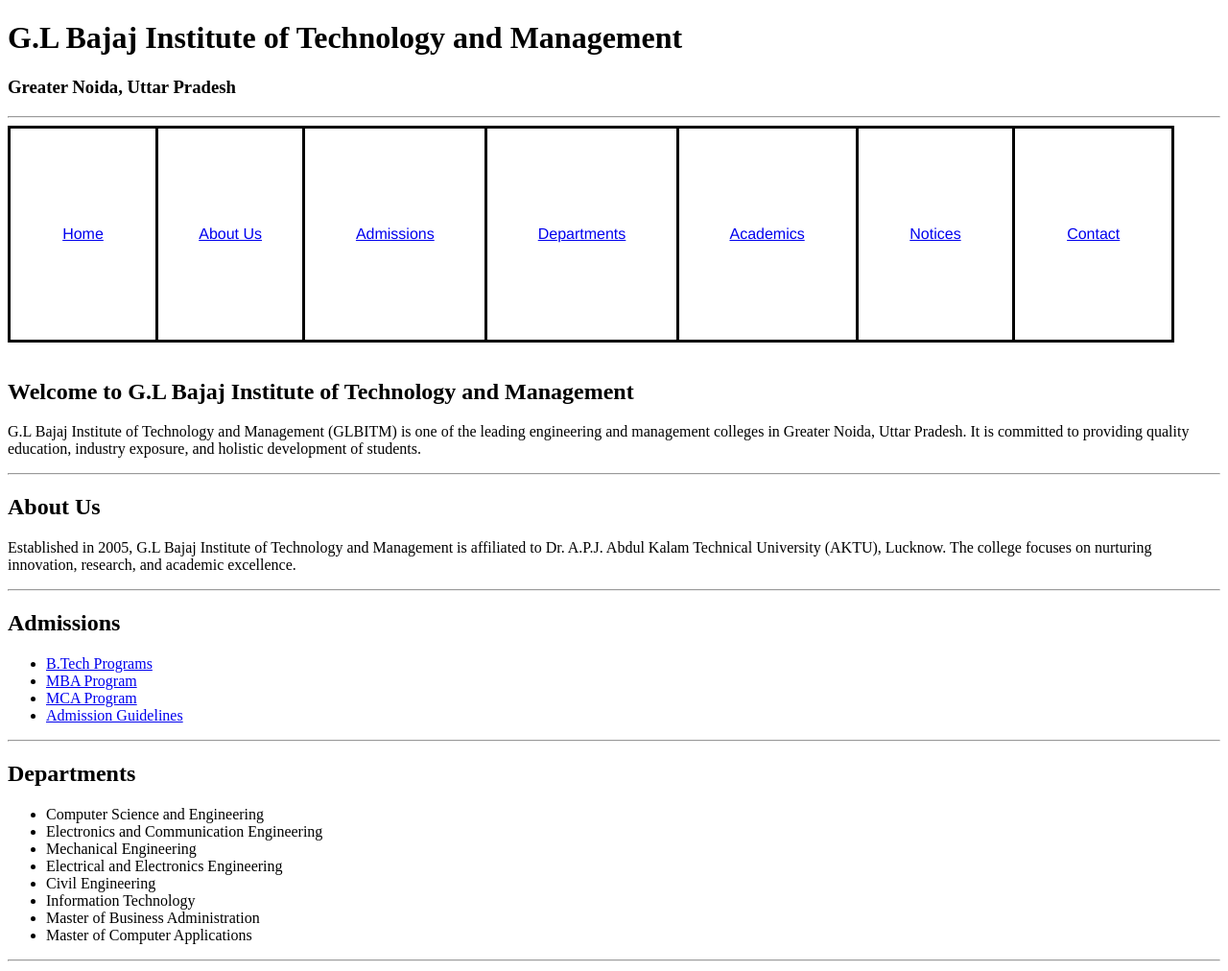
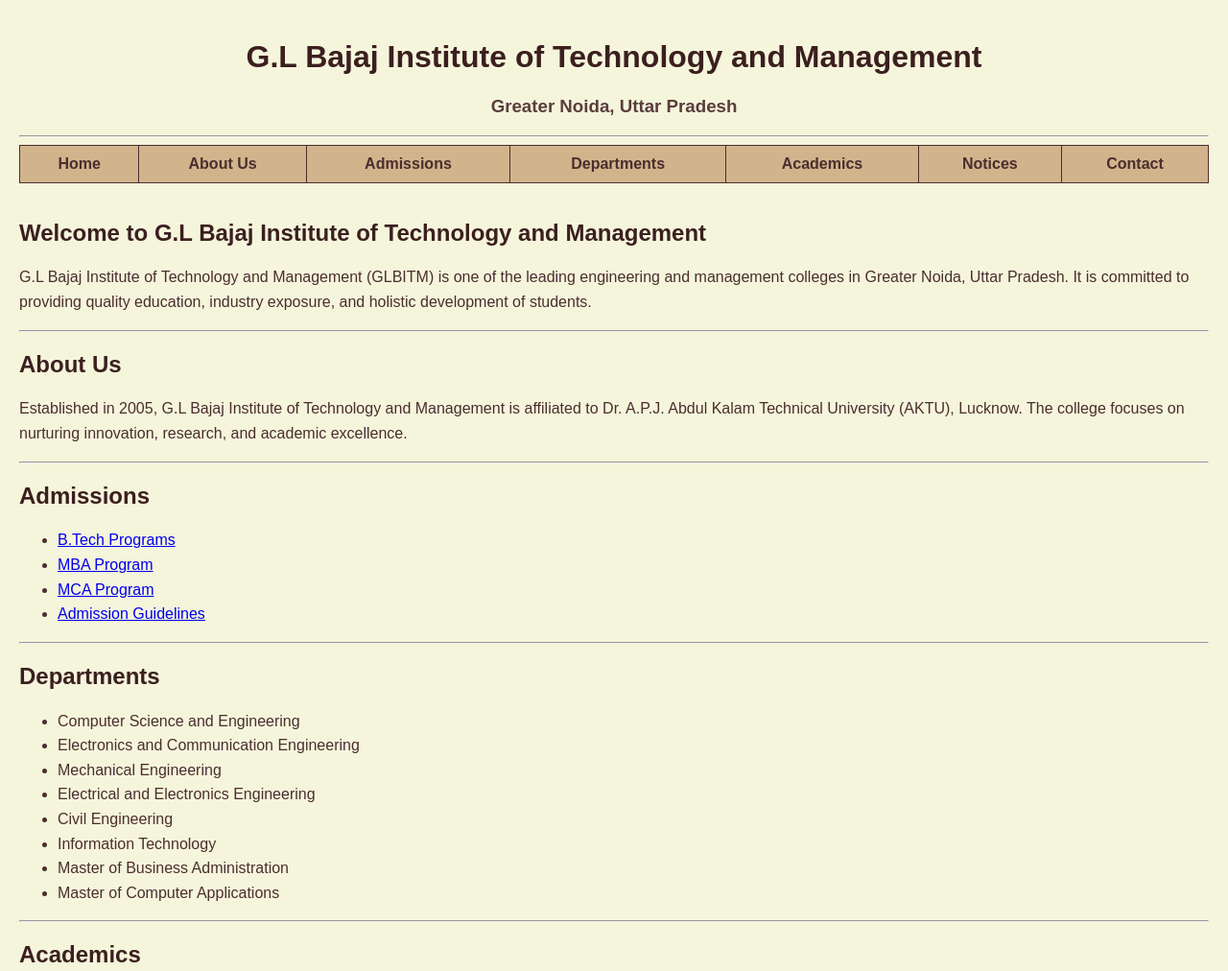
Before and after one commit to vanshikaraje/collage-lab, a plain HTML site: page index.html in a window 1280 px wide. Shown: the top 1012 px of the page at 96% size. Drawn offline with Linux system fonts and the light colour scheme.

Commit message:
Add files via upload

```diff
--- a/style.css
+++ b/style.css
@@ -1,22 +1,74 @@
-table,th,tr,td{
-    border: 3px solid black;
+/* General Page Styling */
+body {
+    font-family: Arial, sans-serif;
+    background-color: #f5f5dc;   /* Beige */
+    color: #4b2e2e;             /* Dark brown */
+    margin: 0;
+    padding: 20px;
+}
+
+/* Titles */
+.title {
+    text-align: center;
+    color: #3b1f1f;
+}
+.subtitle {
+    text-align: center;
+    color: #5a3d3d;
+}
+
+/* Navigation Menu */
+.nav {
+    width: 100%;
+    border-collapse: collapse;
+    background-color: #d2b48c; /* Tan */
+}
+.nav td {
+    border: 1px solid #4b2e2e;
+    padding: 10px;
+}
+.nav a {
+    text-decoration: none;
+    color: #4b2e2e;
+    font-weight: bold;
+}
+.nav a:hover {
+    color: #000;
+}
+
+/* Headings */
+h2 {
+    color: #3b1f1f;
+}
+
+/* Paragraphs and Lists */
+p, ul, ol {
+    font-size: 16px;
+    line-height: 1.6;
+}
+
+/* Forms */
+form input, form textarea {
+    border: 1px solid #4b2e2e;
+    padding: 8px;
+    margin: 5px 0;
+    width: 300px;
+}
+form input[type="submit"] {
+    background-color: #4b2e2e;
+    color: white;
+    border: none;
     cursor: pointer;
-    border-collapse: collapse;
-    border-style:solid;
-    width: 95vw;
-    height: 25vh;
+}
+form input[type="submit"]:hover {
+    background-color: #2f1c1c;
+}
 
+/* Footer */
+.footer {
+    text-align: center;
+    background-color: #d2b48c;
+    padding: 10px;
+    margin-top: 20px;
+    font-weight: bold;
 }
-td{
-    text-align: center;
-    font-family: 'Franklin Gothic Medium', 'Arial Narrow', Arial, sans-serif;
-}
-th{
-    background-color: beige;
-
-}
-caption{
-    border: 2px solid black;
-    text-align: center;
-    font-family: Georgia, 'Times New Roman', Times, serif;
-}
```
